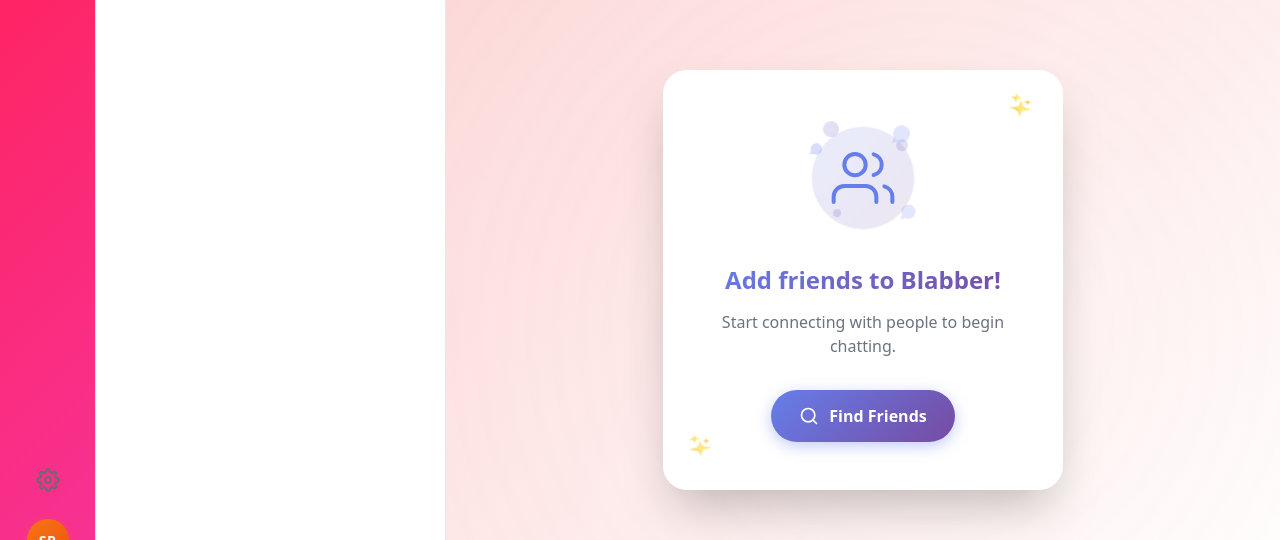
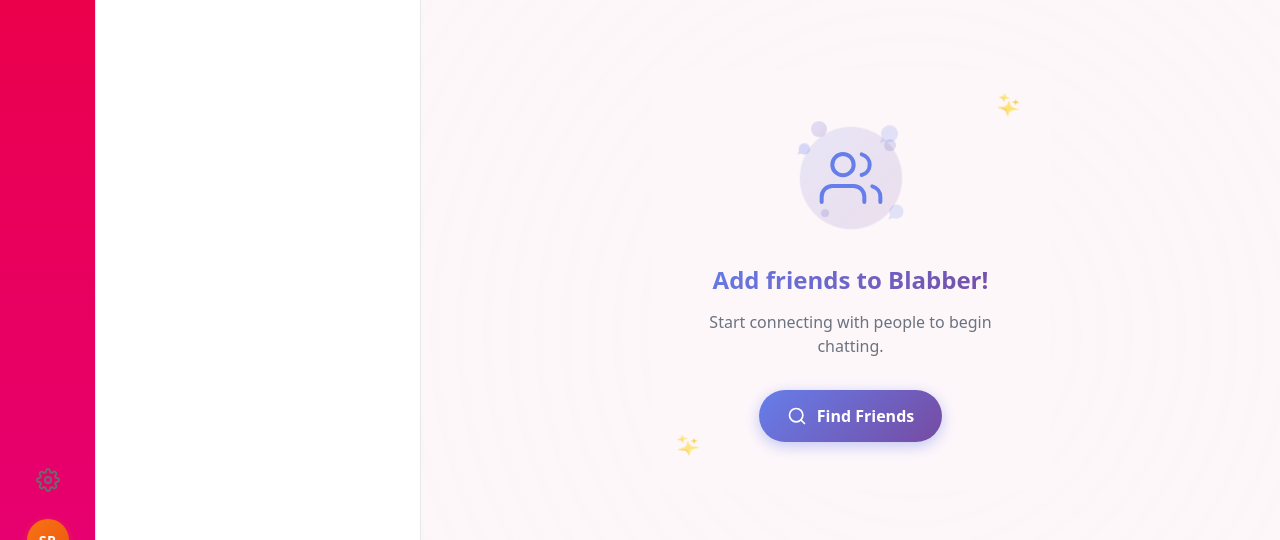
Before and after one commit to shagun101pareek/blabberly-frontend, a Next.js app: page /chat in a window 1280 px wide. Shown: the part 152-692 px from the top of the page. Built offline with nearby package versions, Linux system fonts and the light colour scheme; no server answers; sample sign-in values are in the browser's storage.

Commit message:
chat page changes

```diff
--- a/src/app/Components/ChatList.tsx
+++ b/src/app/Components/ChatList.tsx
@@ -31,16 +31,18 @@
   const rooms = chatRooms || [];
 
   return (
-    <div className="chat-list">
-
-
-      <div className="chat-list-search">
+    <>
+    <div className="chat-list-search">
         <input
           type="text"
           placeholder="Search conversations..."
           className="chat-list-search-input"
         />
       </div>
+    <div className="chat-list">
+
+
+
 
       {/* Simple pending requests indicator at top of list (can be enhanced later) */}
       {friendRequests && friendRequests.length > 0 && (
@@ -107,5 +109,6 @@
         )}
       </div>
     </div>
+    </>
   );
 }
--- a/src/app/globals.css
+++ b/src/app/globals.css
@@ -922,7 +922,7 @@
 /* ==================== CHAT LIST STYLES ==================== */
 
 .chat-list {
-  width: 350px;
+  width: 325px;
   background: #fff;
   border-right: 1px solid #e5e7eb;
   display: flex;
@@ -1522,7 +1522,7 @@
 
 .chat-sidebar {
   width: 96px;
-  background:linear-gradient(135deg, #ff2158, #f6349b 100%);
+  background: linear-gradient(to bottom,var(--color-rose-600),var(--color-pink-600) 100%);
   display: flex;
   flex-direction: column;
   align-items: center;
@@ -2303,7 +2303,7 @@
   display: flex;
   align-items: center;
   justify-content: center;
-  background: linear-gradient(135deg, #fdd7d7 0%, #ffffff 100%);
+  background: #fef7fa;
   padding: 2rem;
   position: relative;
   overflow: hidden;
@@ -2330,18 +2330,18 @@
 }
 
 .empty-chat-card {
-  background: white;
-  border-radius: 24px;
+  background: #fef7fa;
+  /* border-radius: 24px; */
   padding: 3rem 2.5rem;
   max-width: 400px;
   width: 100%;
   text-align: center;
-  box-shadow: 0 25px 50px -12px rgba(0, 0, 0, 0.25);
-  animation: emptyCardFloat 0.6s ease-out;
+  /* box-shadow: 0 25px 50px -12px rgba(0, 0, 0, 0.25); */
+  /* animation: emptyCardFloat 0.6s ease-out; */
   position: relative;
   z-index: 1;
 }
-
+/*
 @keyframes emptyCardFloat {
   from {
     opacity: 0;
@@ -2351,7 +2351,7 @@
     opacity: 1;
     transform: translateY(0) scale(1);
   }
-}
+} */
 
 .empty-chat-illustration {
   width: 120px;
@@ -2925,15 +2925,16 @@
 
 .chat-list-empty {
   display: flex;
+  flex: 1;
+  height: 100%;
   flex-direction: column;
   align-items: center;
   justify-content: center;
   padding: 3rem 1.5rem;
   text-align: center;
-  cursor: pointer;
-  transition: background 0.2s;
-  min-height: 300px;
-}
+}
+
+
 
 .chat-list-empty:hover {
   background: linear-gradient(180deg, rgba(102, 126, 234, 0.03) 0%, rgba(118, 75, 162, 0.03) 100%);
@@ -2958,11 +2959,7 @@
 .chat-list-empty-text {
   font-size: 1.125rem;
   font-weight: 700;
-  background: linear-gradient(135deg, #667eea 0%, #764ba2 100%);
-  background-clip: text;
-  -webkit-background-clip: text;
-  -webkit-text-fill-color: transparent;
-  margin: 0 0 0.5rem 0;
+  color: #111827;
 }
 
 .chat-list-empty-subtext {
```
